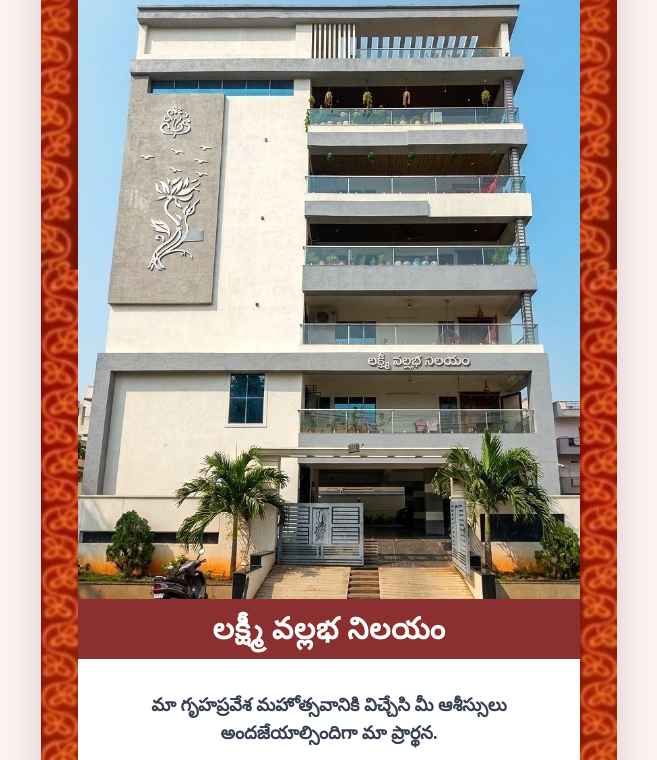
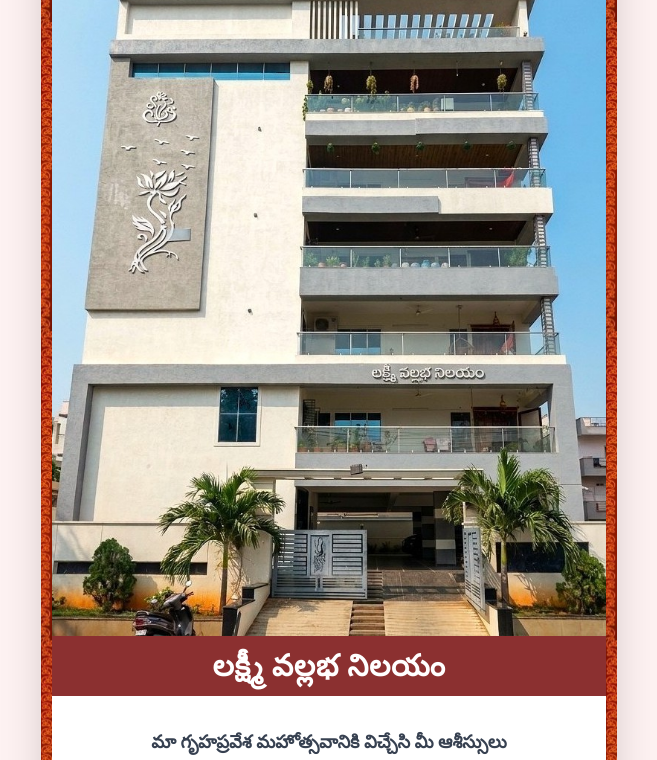
Before and after one commit to SURYATSCR/HouseWarming, a plain HTML site: page index.html in a window 1280 px wide. Shown: the part 200-960 px from the top of the page, without its empty margins (311-968 px from the left). Drawn offline with nearby package versions, Linux system fonts and the light colour scheme; a web font is replaced by a local one.

```diff
--- a/index.html
+++ b/index.html
@@ -19,7 +19,7 @@
         }
         /* Custom 1cm repeating border using your uploaded design */
         .custom-border-frame {
-            border: 1cm solid transparent;
+            border: 0.3cm solid transparent;
             border-image: url('border.jpg') 30 repeat;
         }
     </style>
```
